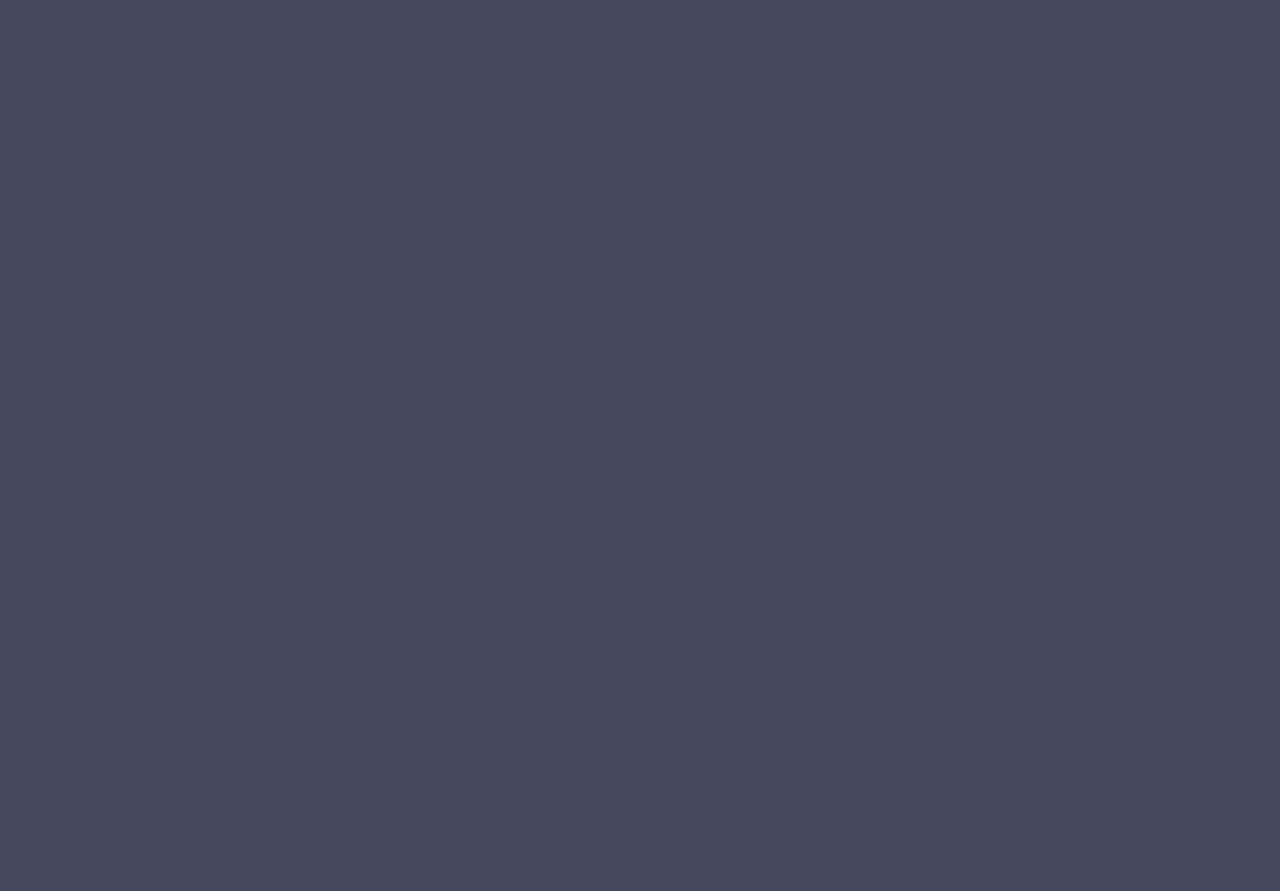
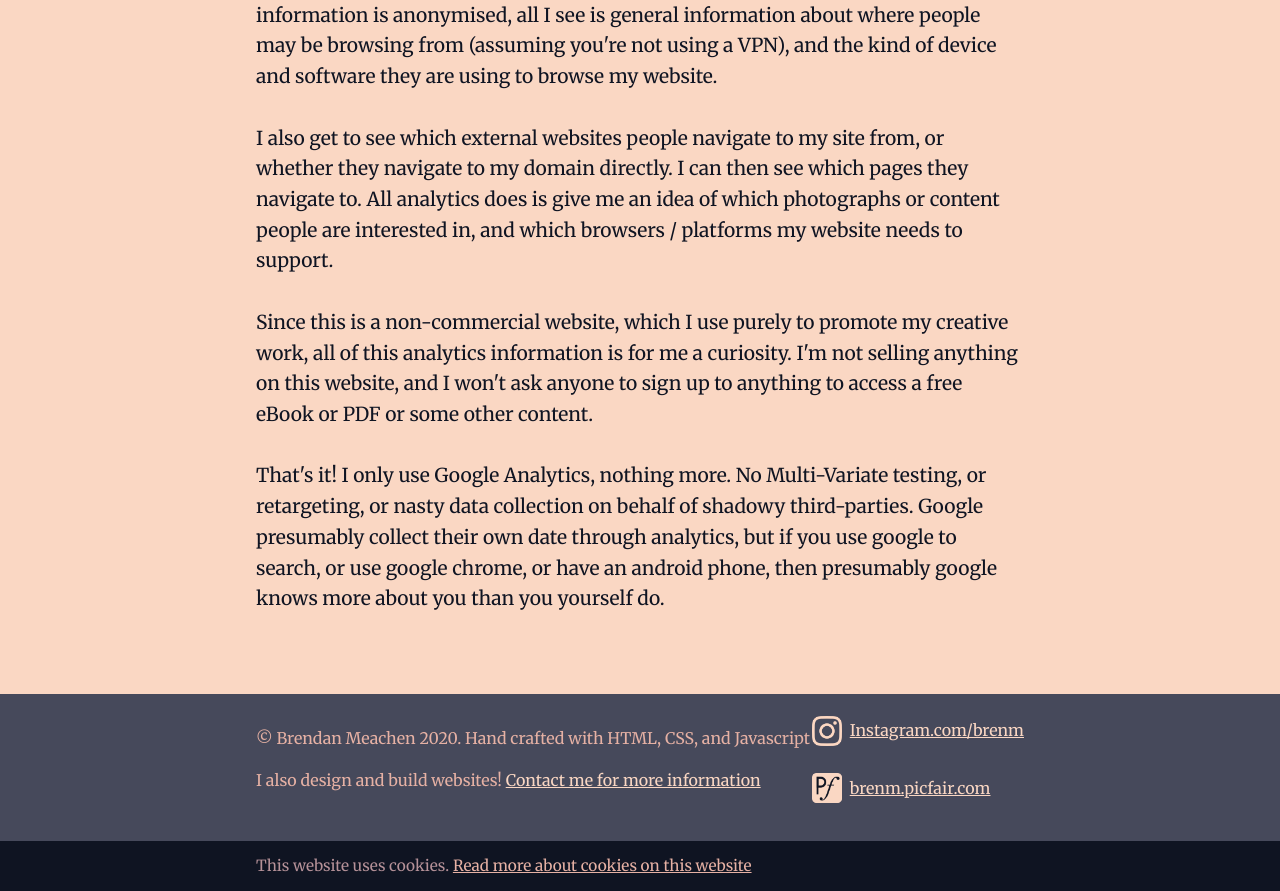
Before and after one commit to theopposablethumb/photography, a React (Create React App) app: page /cookies in a window 1280 px wide. Shown: the part 240-1131 px from the top of the page. Before the commit the page ends 800 px from the top, so only its background shows below. Built offline with nearby package versions, Linux system fonts and the light colour scheme.

Commit message:
Cookie policy

```diff
--- a/src/App.js
+++ b/src/App.js
@@ -10,6 +10,7 @@ import Blog from './components/blog/Blog';
 import BlogPost from './components/blog/BlogPost';
 import Contact from './components/static/Contact'
 import ScrollToTop from './components/ScrollToTop';
+import Cookie from './components/static/Cookie';
 
 const App = () => {
     return (
@@ -24,6 +25,7 @@ const App = () => {
                 <Route path='/blog' exact component={Blog} />
                 <Route path='/blog/:post-:id' component={BlogPost} />
                 <Route path='/contact' component={Contact} />
+                <Route path='/cookies' component={Cookie} />
                 <Footer />
             </BrowserRouter>
         </>
--- a/src/actions/index.js
+++ b/src/actions/index.js
@@ -70,7 +70,7 @@ export const fetchMeta = (photoId) => {
 
 export const fetchBlogPosts = () => {
     return async (dispatch) => {
-        const response = await tumblr.get(`/v2/blog/${tumblrUuuid}${postsMethod}?${process.env.REACT_APP_TUMBLR_API_KEY}${tumblrParams}&filter=raw`);
+        const response = await tumblr.get(`/v2/blog/${tumblrUuuid}${postsMethod}?${process.env.REACT_APP_TUMBLR_API_KEY}${tumblrParams}&filter=raw$callback=?`);
 
         dispatch(
             { type: 'FETCH_BLOG_POSTS',
@@ -81,7 +81,7 @@ export const fetchBlogPosts = () => {
 
 export const fetchBlogRecentPosts = () => {
     return async (dispatch) => {
-        const response = await tumblr.get(`/v2/blog/${tumblrUuuid}${postsMethod}?${process.env.REACT_APP_TUMBLR_API_KEY}${tumblrParams}&limit=5&filter=raw`);
+        const response = await tumblr.get(`/v2/blog/${tumblrUuuid}${postsMethod}?${process.env.REACT_APP_TUMBLR_API_KEY}${tumblrParams}&limit=5&filter=raw&callback=?`);
 
         dispatch(
             { type: 'FETCH_BLOG_RECENT_POSTS',
--- a/src/components/blog/BlogList.js
+++ b/src/components/blog/BlogList.js
@@ -38,7 +38,6 @@ class Blog extends React.Component {
     }
 
     render() {
-        console.log(this.props);
         return (
             <div className="centered blogList">
                 <h2>Latest Blog posts</h2>
--- /dev/null
+++ b/src/components/static/Cookie.js
@@ -0,0 +1,17 @@
+import React from 'react';
+
+const Cookie = () => {
+    return (
+        <div className="centered">
+			<article>
+				<h1>Double Chocolate Chip Awesome! Cookies!</h1>
+				<p>This website uses Google Analytics to track performance and visitors. All information is anonymised, all I see is general information about where people may be browsing from (assuming you're not using a VPN), and the kind of device and software they are using to browse my website.</p>
+                <p>I also get to see which external websites people navigate to my site from, or whether they navigate to my domain directly. I can then see which pages they navigate to.  All analytics does is give me an idea of which photographs or content people are interested in, and which browsers / platforms my website needs to support.</p>
+                <p>Since this is a non-commercial website, which I use purely to promote my creative work, all of this analytics information is for me a curiosity. I'm not selling anything on this website, and I won't ask anyone to sign up to anything to access a free eBook or PDF or some other content.</p>
+                <p>That's it! I only use Google Analytics, nothing more. No Multi-Variate testing, or retargeting, or nasty data collection on behalf of shadowy third-parties. Google presumably collect their own date through analytics, but if you use google to search, or use google chrome, or have an android phone, then presumably google knows more about you than you yourself do.</p>
+			</article>
+		</div>
+    )
+}
+
+export default Cookie;
--- a/src/components/static/Footer.js
+++ b/src/components/static/Footer.js
@@ -3,6 +3,7 @@ import { Link } from 'react-router-dom';
 
 const Footer = () => {
     return (
+        <>
             <footer>
                 <div>
                     <p>&copy; Brendan Meachen {new Date().getFullYear()}. Hand crafted with HTML, CSS, and Javascript</p>
@@ -13,6 +14,8 @@ const Footer = () => {
                     <li className="pf"> <a href="https://brenm.picfair.com">brenm.picfair.com</a></li>
                 </ul>
             </footer>
+            <div className="cookie"><p>This website uses cookies. <Link to='/cookies'>Read more about cookies on this website</Link></p></div>
+        </>
     )
 }
 
--- a/src/styles.css
+++ b/src/styles.css
@@ -138,6 +138,10 @@ label, button {clear: left;}
 button {background: #E6B1A4; margin: 1em 0 0 12vw; box-shadow: none;}
 button:hover {background: #FAD7C3;}
 
+.cookie { width: 100%; padding: 1em 20% 1em 20%; background: #0F1422; color: #B59198; font-size: 0.8em; box-sizing: border-box;}
+.cookie p {margin: 0;}
+.cookie a {color: #E6B1A4}
+
 @media screen and (max-width: 1260px) {
 	.landscape ul.meta li {display: inline-block; width: 49%;}
 	footer div, footer ul.social {float: none;}
@@ -219,6 +223,7 @@ button:hover {background: #FAD7C3;}
 
 @media screen and (max-width: 450px) {
 	footer {padding: 1em 0;}
+	.cookie {padding: 1em 10%;}
 
 	footer p, footer ul.social {display: block; padding: .8em 10%;}
 	footer p {margin: 0;}
```
Lines whose indentation alone changed are shown as unchanged.
